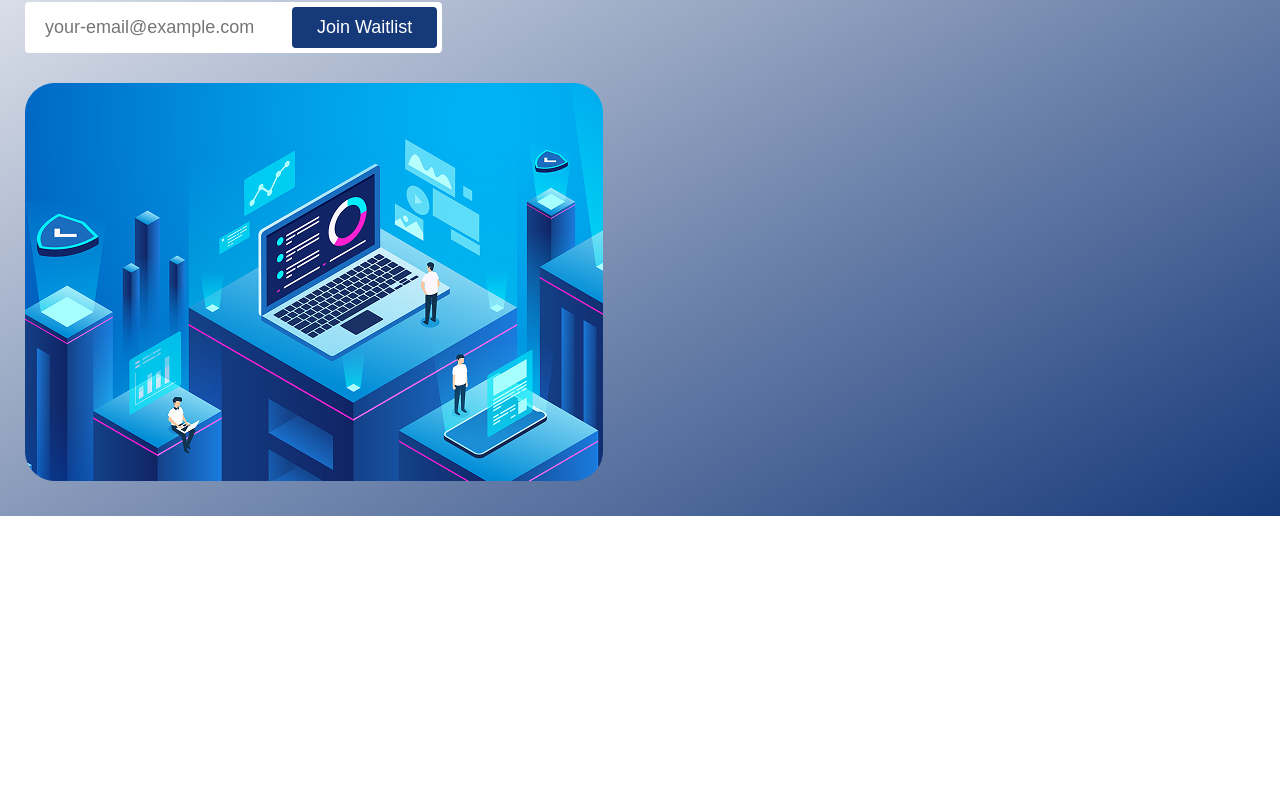
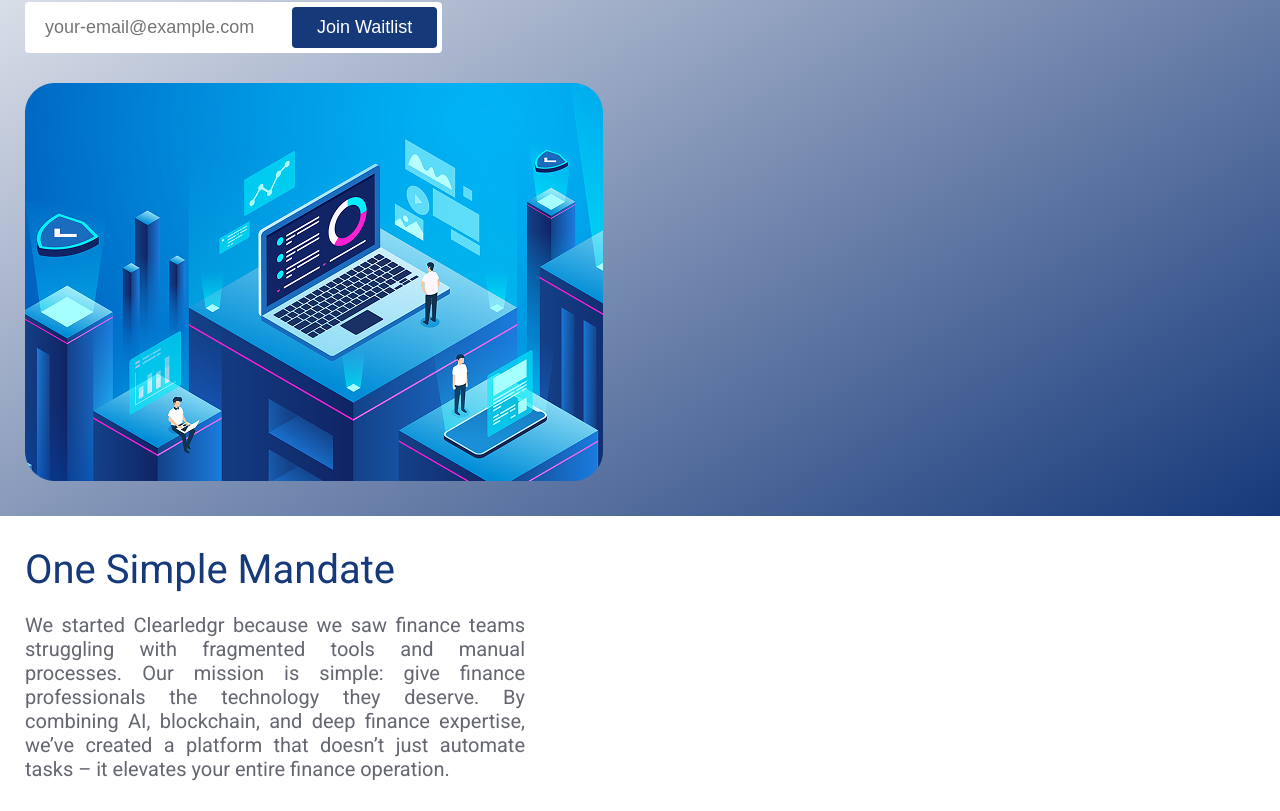
Before and after one commit to lawellwilhelm-me/clearledgr-react-firebase, a React (Vite) app: page / in a window 1280 px wide. Shown: the part 297-1108 px from the top of the page. Before the commit the page ends 813 px from the top, so only its background shows below. Built offline with nearby package versions, Linux system fonts and the light colour scheme.

Commit message:
feat(SimpleMandate): Add SimpleMandate section
- Implement SimpleMandate component to display the simple mandate section.

```diff
--- a/index.html
+++ b/index.html
@@ -1,4 +1,4 @@
-<!Doctype html>
+<!DOCTYPE html>
 <html lang="en">
   <head>
     <meta charset="UTF-8" />
--- a/src/App.jsx
+++ b/src/App.jsx
@@ -3,6 +3,7 @@ import { collection, addDoc } from 'firebase/firestore'
 
 import Header from './components/Header'
 import Hero from './components/Hero'
+import SimpleMandate from './components/SimpleMandate'
 
 
 const App = () => {
@@ -23,6 +24,7 @@ const App = () => {
     <div className="container">
       <Header />
       <Hero joinWaitlist={joinWaitlist} />
+      <SimpleMandate />
     </div>
   )
 }
--- /dev/null
+++ b/src/components/SimpleMandate.jsx
@@ -0,0 +1,15 @@
+const SimpleMandate = () => {
+    return (
+        <section className="wrapper wrapper-secondary">
+            <div className="mandate feature-section">
+                <h2>One Simple Mandate</h2>
+                <p>We started Clearledgr because we saw finance teams struggling with fragmented tools and manual processes. Our mission
+                    is simple: give finance professionals the technology they deserve. By combining AI, blockchain, and deep finance
+                    expertise, we’ve created a platform that doesn’t just automate tasks – it elevates your entire finance operation.
+                </p>
+            </div>
+        </section>
+    )
+}
+
+export default SimpleMandate
--- a/src/index.css
+++ b/src/index.css
@@ -22,8 +22,13 @@ html {
 body {
   font-family: 'Roboto', sans-serif;
   font-size: 2rem;
+  color:#646670;
 
   position: relative;
+}
+
+h1, h2 {
+  color:#16397A;
 }
 
 .container {
@@ -62,11 +67,18 @@ body {
 }
 
 .wrapper {
-  background-image: var(--background-primary);
   padding: 3rem 2.5rem;
   display: flex;
   flex-direction: column;
   gap: 3rem;
+}
+
+.wrapper-primary {
+  background-image: var(--background-primary);
+}
+
+.wrapper-secondary {
+  background-color: var(--background-secondary);
 }
 
 .hero {
@@ -122,6 +134,20 @@ body {
   }
 }
 
+.feature-section {
+  max-width: 50rem;
+
+  & h2 {
+    font-size: 4rem;
+    font-weight: 400;
+    margin-bottom: 2rem;
+  }
+
+  & p {
+    text-align: justify;
+  }
+}
+
 .notification {
   position: absolute;
   top: 0;
```
